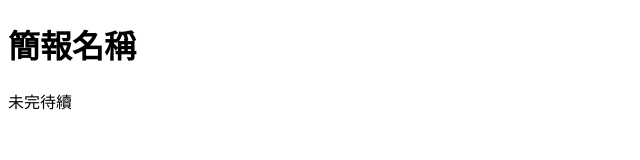
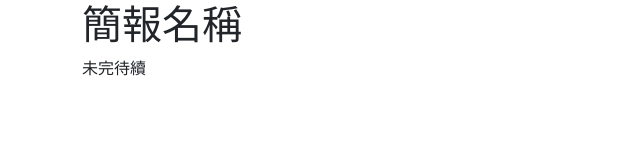
Before and after one commit to Debby-zhou/Debby-zhou.github.io, a plain HTML site: page index.html in a window 1280 px wide. Shown: the whole page, without its empty margins (0-640 px from the left). Drawn offline with nearby package versions, Linux system fonts and the light colour scheme.

Commit message:
套用bootstrap css

```diff
--- a/index.html
+++ b/index.html
@@ -2,10 +2,12 @@
 <html>
 <head>
 	<meta charset="utf-8">
+	<!-- CSS only -->
+<link href="https://cdn.jsdelivr.net/npm/bootstrap@5.0.1/dist/css/bootstrap.min.css" rel="stylesheet" integrity="sha384-+0n0xVW2eSR5OomGNYDnhzAbDsOXxcvSN1TPprVMTNDbiYZCxYbOOl7+AMvyTG2x" crossorigin="anonymous">
 	<title>簡報</title>
 </head>
 <body>
-	<div>
+	<div class="container">
 		<h1>簡報名稱</h1>
 		未完待續
 	</div>
```
